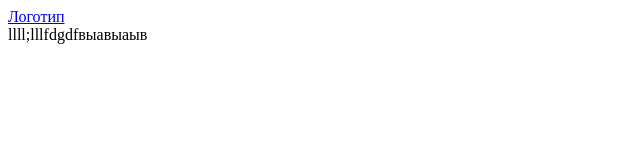
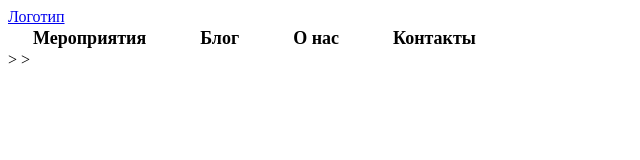
Before and after one commit to VladlenVladlenovich/project, a plain HTML site: page Lenny/index.html in a window 1280 px wide. Shown: the whole page, without its empty margins (0-640 px from the left). Drawn offline with Linux system fonts and the light colour scheme.

Commit message:
1 task check 1

```diff
--- a/Lenny/index.html
+++ b/Lenny/index.html
@@ -3,11 +3,23 @@
     <head>
         <meta charset="UTF-8" />
         <title>Lenni Art</title>
-        <link rel ="stylesheet" href="styles/styles.css"/>
+        <link rel ="stylesheet" href="styles/styles.css"?ver=0" />
+
+        <link rel ="preconnnect" href="https://fonts.googleapis.com">
+        <link rel ="preconnnect" href="https://fonts.gstatic.com" crossorigin>
+        <link rel ="stylesheet" href="https://fonts.googleapis.com/css2?family=Lora:wght@400;500;600;700&family=Open+Sans:wght@400;500;600;700&display=swap" rel="stylesheet">
     </head>
     <body>
         <header class="page-header">
-        <a href="index.html" class="page-header__logo">Логотип</a>
+            <a href="index.html" class="page-header__logo">Логотип</a>
+            <nav class="page-header__nav">
+                <a href="#" class="page-header__nav-link">Мероприятия</a>
+                <a href="#" class="page-header__nav-link">Блог</a>
+                <a href="#" class="page-header__nav-link">О нас</a>
+                <a href="#" class="page-header__nav-link">Контакты</a>
+            </nav>>
+
+            <a href="#" class="btn page-header__user-btn"></a>>
         </header>
 
         <main class="main"></main>
@@ -25,4 +37,4 @@
 
         <footer class="page-footer"></footer>
     </body>
-</html> llll;lllfdgdfвыавыаыв
+</html>
--- a/Lenny/styles/styles.css
+++ b/Lenny/styles/styles.css
@@ -1,2 +1,25 @@
-.page-header{}
-.page-footer{}
+.body {
+    font-family: "Open Sans","sans-serif";
+    font-size: 16px;
+    font-weight: 400;
+    font-style: normal;
+    line-height: 1.375;
+}
+
+.page-header{
+
+}
+
+.page-header__nav-link{
+    margin: 0 25px;
+    color: black;
+    font-weight: 600;
+    font-size: 18px;
+    line-height: 25px;
+    text-decoration: none;
+
+}
+
+.page-footer{
+
+}
```
